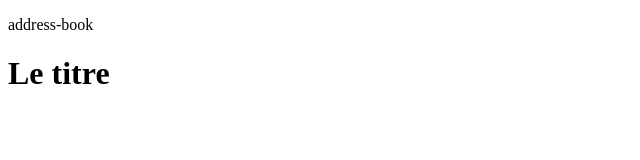
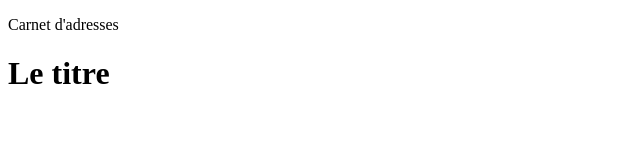
Before and after one commit to dacodemaniak/ng11-address, an Angular app: page / in a window 1280 px wide. Shown: the top 160 px of the page, without its empty margins (0-640 px from the left). Built offline with nearby package versions, Linux system fonts and the light colour scheme.

Commit message:
Add not null mark on title

```diff
--- a/src/app/app.component.ts
+++ b/src/app/app.component.ts
@@ -6,10 +6,10 @@ import { Component, OnInit } from '@angular/core';
   styleUrls: ['./app.component.scss']
 })
 export class AppComponent implements OnInit {
-  private _title = 'address-book';
+  private _title!: string;
 
   ngOnInit(): void {
-
+    this._title = 'Carnet d\'adresses';
   }
 
   public get title(): string {
```
